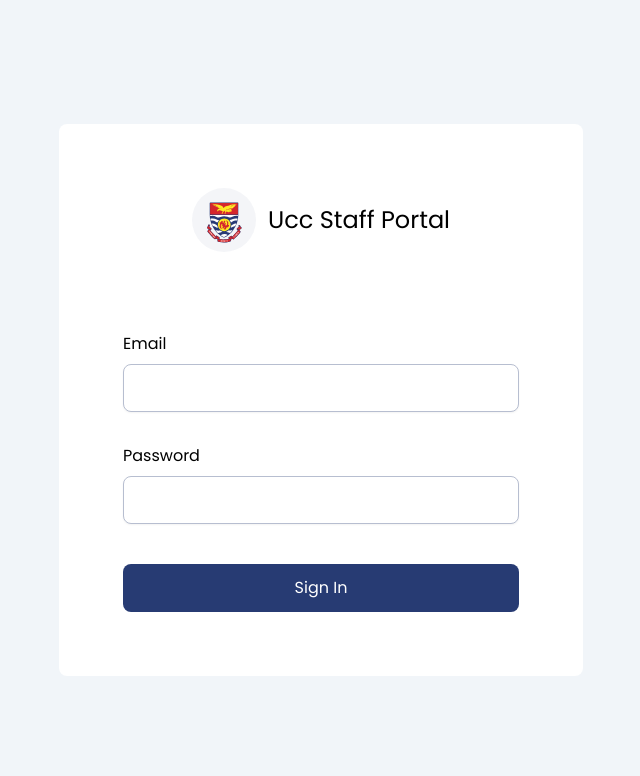
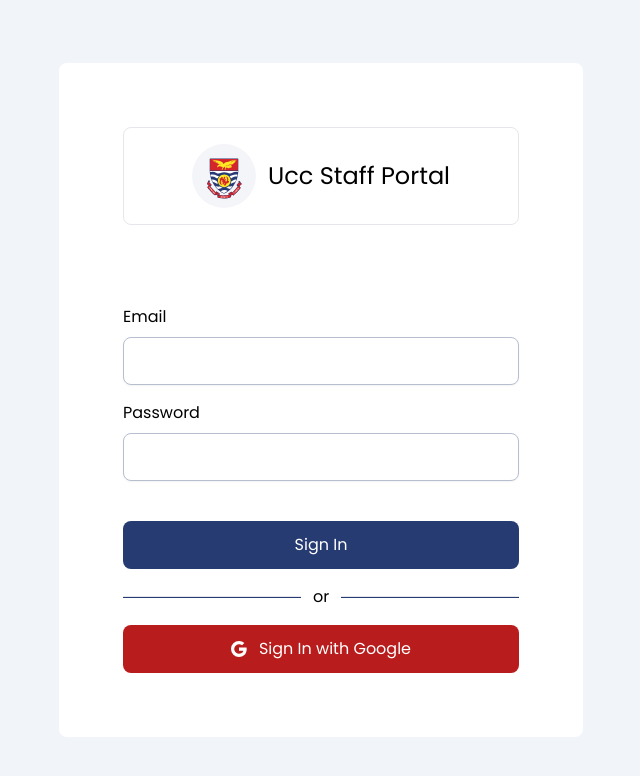
Before and after one commit to Sarbeng/react_portal, a React (Vite) app: page / in a window 1280 px wide. Shown: the top 776 px of the page, without its empty margins (319-959 px from the left). Built offline with nearby package versions, Linux system fonts and the light colour scheme.

Commit message:
added a sign in with google button

```diff
--- a/package.json
+++ b/package.json
@@ -13,6 +13,7 @@
     "formik": "^2.4.1",
     "react": "^18.2.0",
     "react-dom": "^18.2.0",
+    "react-icons": "^4.9.0",
     "yup": "^1.2.0"
   },
   "devDependencies": {
--- a/src/assets/UccLogo.tsx
+++ b/src/assets/UccLogo.tsx
@@ -3,7 +3,7 @@
 export default function UccLogo () {
     return (
 
-           <div className="flex justify-center items-center gap-3 mb-20 ">
+           <div className="flex justify-center items-center gap-3 mb-20 border py-4 rounded-lg">
            <div className="bg-primary-main/[0.05] h-16 w-16 rounded-full ">
            <img src={ucc_logo} alt="" className="  p-3.5 "  />
            </div>
--- a/src/pages/Login/LoginPage.tsx
+++ b/src/pages/Login/LoginPage.tsx
@@ -2,6 +2,7 @@
 import { useFormik } from "formik";
 import * as Yup from "yup";
 import UccLogo from "../../assets/UccLogo"
+import {BsGoogle} from "react-icons/bs"
 
 
 
@@ -36,7 +37,7 @@
             {/* the logo section of the form goes here */}
             <UccLogo />
             {/* end of logo section */}
-            <div className="mb-6">
+            <div className="mb-2">
               <TextInput
                 inputStyle = {formik.touched && formik.errors.email ? ("error"): "default"}
                 label="Email"
@@ -72,7 +73,24 @@
                 Sign In
               </button>
             </div>
+
           </form>
+          {/* the divider goes here */}
+          <div className="flex justify-center items-center gap-3 mt-4 mb-4">
+          <hr className="h-0.5 bg-primary-main w-full" />
+          <p>or</p>
+          <hr className="h-0.5 bg-primary-main w-full" />
+          </div>
+
+          {/* the google signin button lies here, it is to redirect the user to google to signIn to the page */}
+          <div id="googleSignIn">
+              <button
+                className="bg-red-700 w-full text-white rounded-lg px-4 py-2 h-12 items-center justify-center gap-3  flex "
+              >
+                <BsGoogle/>
+                <a href="https://www.google.com">Sign In with Google  </a>
+              </button>
+            </div>
         </div>
       </div>
     </>
```
Also changed, not shown: src/assets/google_logo.png (added), 1 other file (tests, documents, lock files or other folders).
